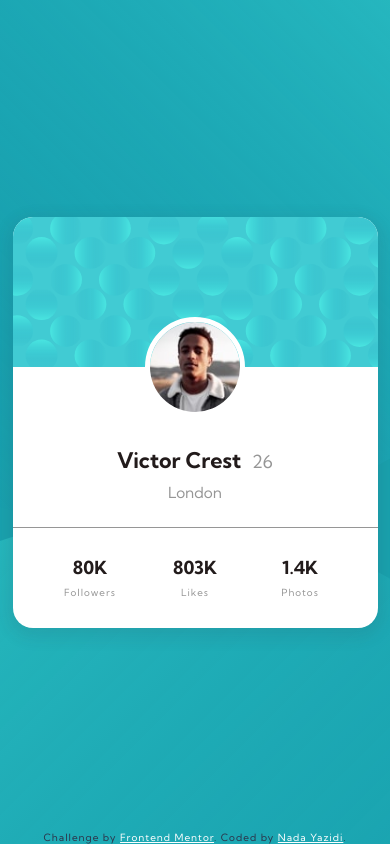
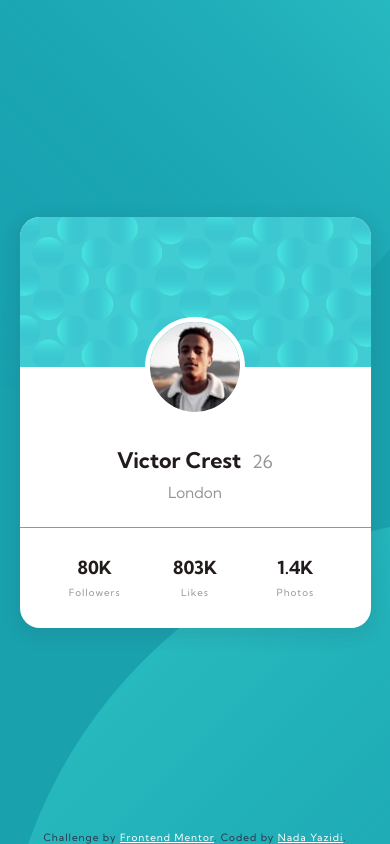
Before and after one commit to ndyazidi/profile-card-component-main, a plain HTML site: page index.html in a window 390 px wide. Drawn offline with Linux system fonts and the light colour scheme.

Commit message:
Update style.css

```diff
--- a/style.css
+++ b/style.css
@@ -165,3 +165,25 @@ ul {
             transform: translate(0);
         }
     }
+/* mobile device*/
+    @media only screen and (max-width: 600px) {
+        body {
+            width: 100%;
+        }
+
+        .card {
+            width: 90%;
+            height: auto;
+            text-align: center;
+        }
+
+
+        .pattern .bg-bottom {
+            left:0;
+        }
+
+        .bg-top {
+            width: 100vh;
+            height: auto;
+        }
+    }
```
